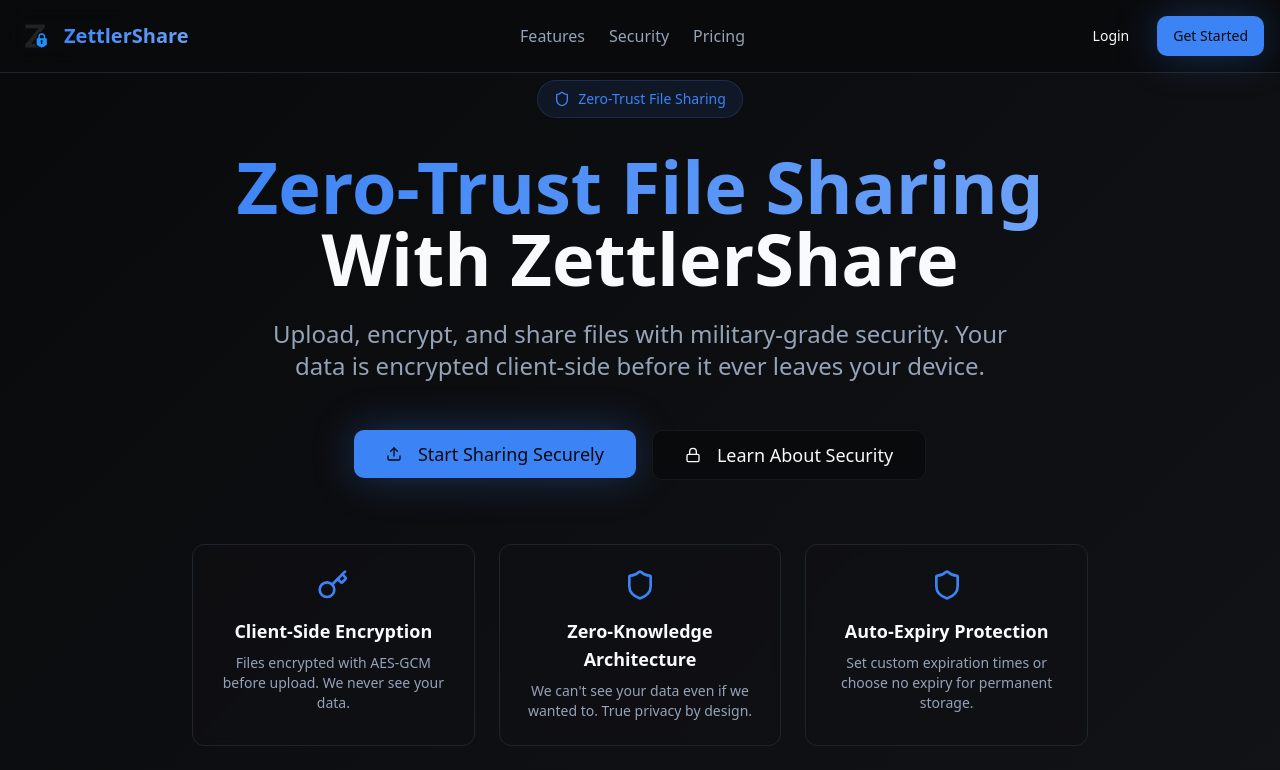
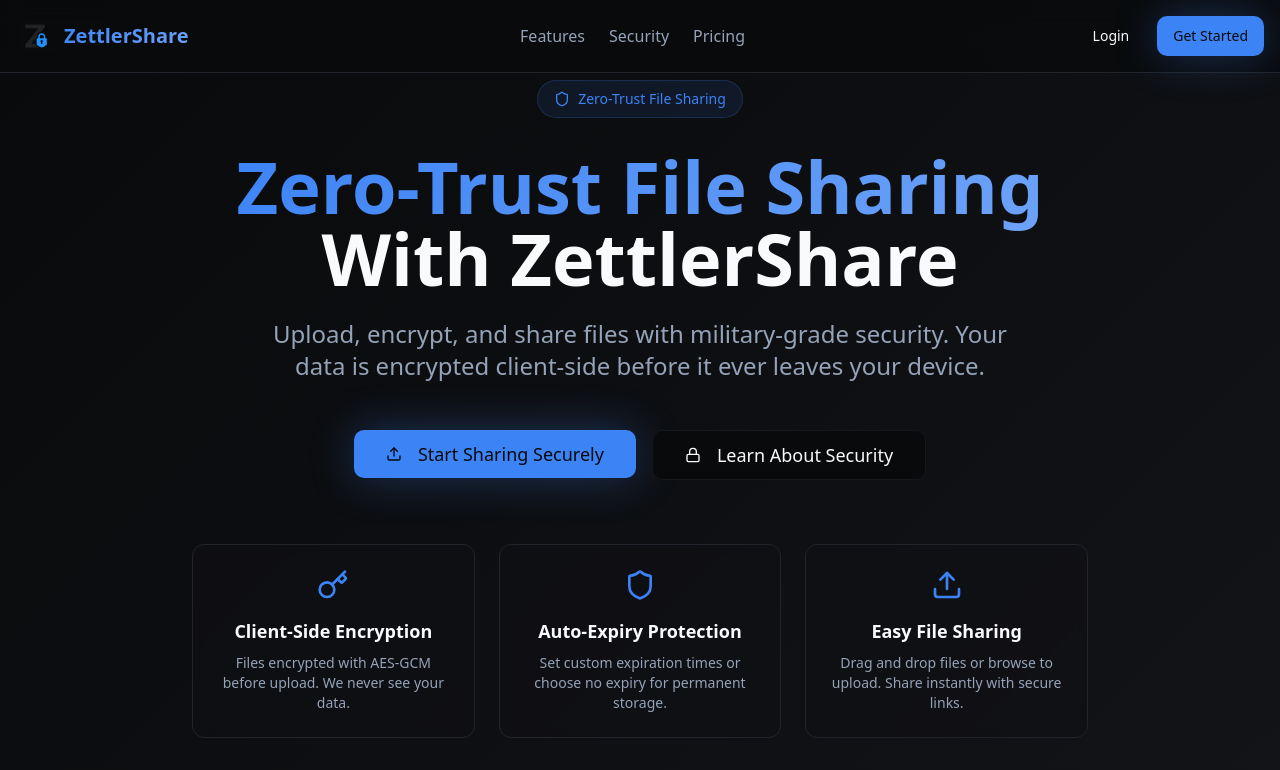
Before and after one commit to Talhanaseem77/shard-cipher, a React (Vite) app: page / in a window 1280 px wide. Shown: the top 770 px of the page. Built offline with nearby package versions, Linux system fonts and the light colour scheme.

Commit message:
Visual edit in Lovable
Edited UI in Lovable

```diff
--- a/src/components/ui/hero-section.tsx
+++ b/src/components/ui/hero-section.tsx
@@ -56,13 +56,7 @@ export const HeroSection = () => {
               </p>
             </div>
 
-            <div className="bg-card/50 backdrop-blur-sm border border-border rounded-lg p-6">
-              <Shield className="w-8 h-8 text-primary mb-4 mx-auto" />
-              <h3 className="font-semibold text-lg mb-2">Zero-Knowledge Architecture</h3>
-              <p className="text-muted-foreground text-sm">
-                We can't see your data even if we wanted to. True privacy by design.
-              </p>
-            </div>
+
 
             <div className="bg-card/50 backdrop-blur-sm border border-border rounded-lg p-6">
               <Shield className="w-8 h-8 text-primary mb-4 mx-auto" />
@@ -82,5 +76,5 @@ export const HeroSection = () => {
           </div>
         </div>
       </div>
-    </section>
+    </section>;
 };
```
